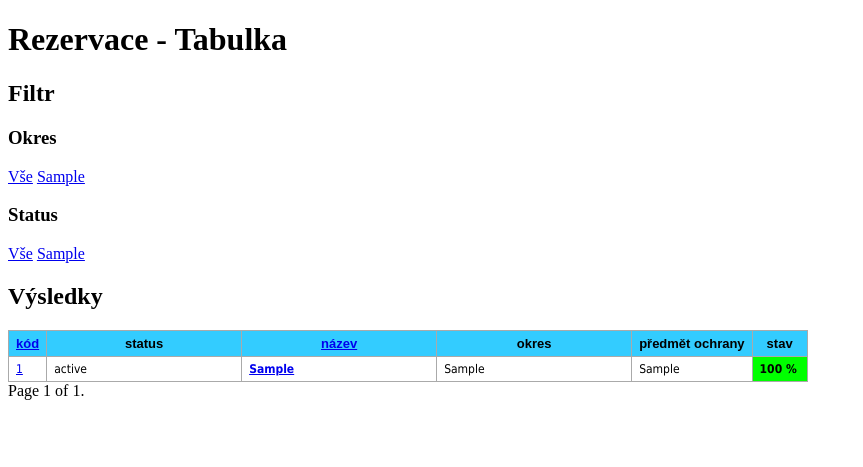
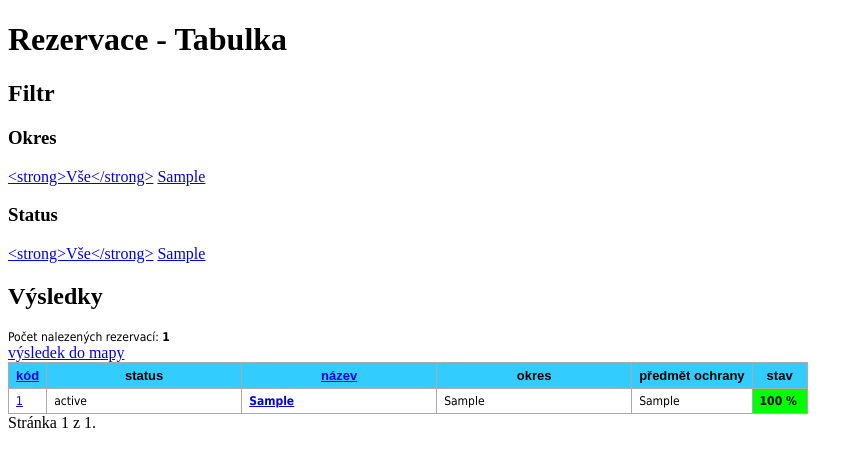
Before and after one commit to lubospechar/rezervace, a Django app: page / in a window 1280 px wide. Shown: the top 467 px of the page, without its empty margins (0-863 px from the left). Run offline with Django 3.2, Linux system fonts and the light colour scheme; tables that the repository leaves empty hold one stand-in row (values such as "Sample post").

Commit message:
v0.5 vysledky filtrovani do mapy a zpet

```diff
--- a/rezervace/katalog/templatetags/filtrurl.py
+++ b/rezervace/katalog/templatetags/filtrurl.py
@@ -30,3 +30,29 @@ def filtrurl(req, get=None, param=None, pryc=None):
 					vrat = vrat + u'&amp;%s=%s' % (polozka, req.GET[polozka])
 
 	return vrat
+
+@register.simple_tag
+def mapaurl(req):
+	vrat = '?'
+	if req.GET:
+		for polozka in req.GET.dict():
+			if polozka == 'status' or polozka == 'okres':
+				vrat = vrat + u'%s=%s&amp;' % (polozka, req.GET[polozka])
+
+	return vrat
+
+@register.simple_tag
+def nazev_odkazu(nazev, get, pk):
+	try:
+		if int(get) == pk:
+			return "<strong>%s</strong>" % nazev
+	except:
+		pass
+	return nazev
+
+@register.simple_tag
+def nazev_odkazu_vse(nazev, get):
+	if not get:
+		return "<strong>%s</strong>" % nazev
+	else:
+		return nazev
--- a/rezervace/katalog/views.py
+++ b/rezervace/katalog/views.py
@@ -27,14 +27,14 @@ def home(request):
 						rezervace = rezervace.order_by("-" + pole)
 
 
-	strankovani = Paginator(rezervace, 20)
+	strankovani = Paginator(rezervace, 25)
 	stranka = request.GET.get('stranka')
 	try:
 		rezervace_strankovani = strankovani.page(stranka)
 	except PageNotAnInteger:
 		rezervace_strankovani = strankovani.page(1)
 	except EmptyPage:
-		contacts = strankovani.page(strankovani.num_pages)
+		rezervace_strankovani = strankovani.page(strankovani.num_pages)
 
 	return render(request, 'home.html',
 		{
--- a/templates/home.html
+++ b/templates/home.html
@@ -8,19 +8,21 @@
 
 <h2>Filtr</h2>
 <h3>Okres</h3>
-<a href="{% url home %}{% filtrurl req=request pryc='okres' %}">Vše</a>
+<a href="{% url home %}{% filtrurl req=request pryc='okres' %}">{% nazev_odkazu_vse nazev='Vše' get=request.GET.okres %}</a>
 {% for okres in okresy %}
-	<a href="{% url home %}{% filtrurl req=request get='okres' param=okres.pk %}">{{ okres }}</a>
+	<a href="{% url home %}{% filtrurl req=request get='okres' param=okres.pk %}">{% nazev_odkazu nazev=okres get=request.GET.okres pk=okres.pk %}</a>
 {% endfor %}
 
 <h3>Status</h3>
-<a href="{% url home %}{% filtrurl req=request pryc='status' %}">Vše</a>
+<a href="{% url home %}{% filtrurl req=request pryc='status' %}">{% nazev_odkazu_vse nazev='Vše' get=request.GET.status %}</a>
 {% for status in statusy %}
-	<a href="{% url home %}{% filtrurl req=request get='status' param=status.pk %}">{{ status }}</a>
+	<a href="{% url home %}{% filtrurl req=request get='status' param=status.pk %}">{% nazev_odkazu nazev=status get=request.GET.status pk=status.pk %}</a>
 {% endfor %}
 
 
 <h2>Výsledky</h2>
+<p>Počet nalezených rezervací: <strong>{{ rezervace.paginator.count }}</strong></p>
+<a href="{% url mapa %}{% mapaurl req=request %}">výsledek do mapy</a>
 <table>
     <tr>
 	<th><a href="{% url home %}{% filtrurl req=request get='kod' %}">kód</a></th>
@@ -58,7 +60,7 @@
         {% endif %}
 
         <span class="current">
-            Page {{ rezervace.number }} of {{ rezervace.paginator.num_pages }}.
+            Stránka {{ rezervace.number }} z {{ rezervace.paginator.num_pages }}.
         </span>
 
         {% if rezervace.has_next %}
--- a/templates/mapa.html
+++ b/templates/mapa.html
@@ -93,6 +93,9 @@
 	<a href="{% url mapa %}{% filtrurl req=request get='status' param=status.pk %}">{{ status }}</a>
 {% endfor %}
 
+<p>Počet zobrazených rezervací: <strong>{{ rezervace.count }}</strong></p>
+<a href="{% url home %}{% mapaurl req=request %}">výsledek do tabulky</a>
+
 <div id="mapa">
 </div>
 
```
